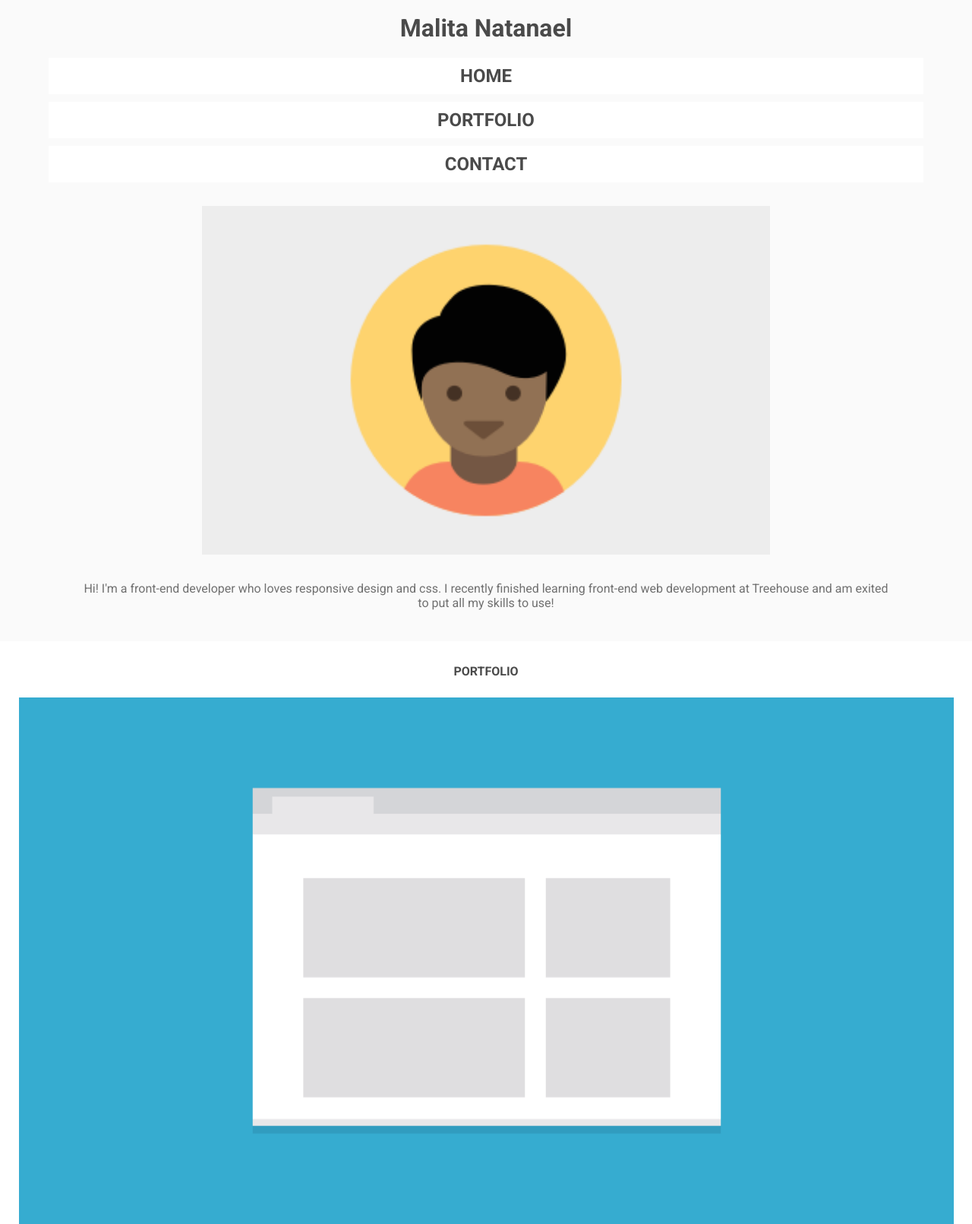
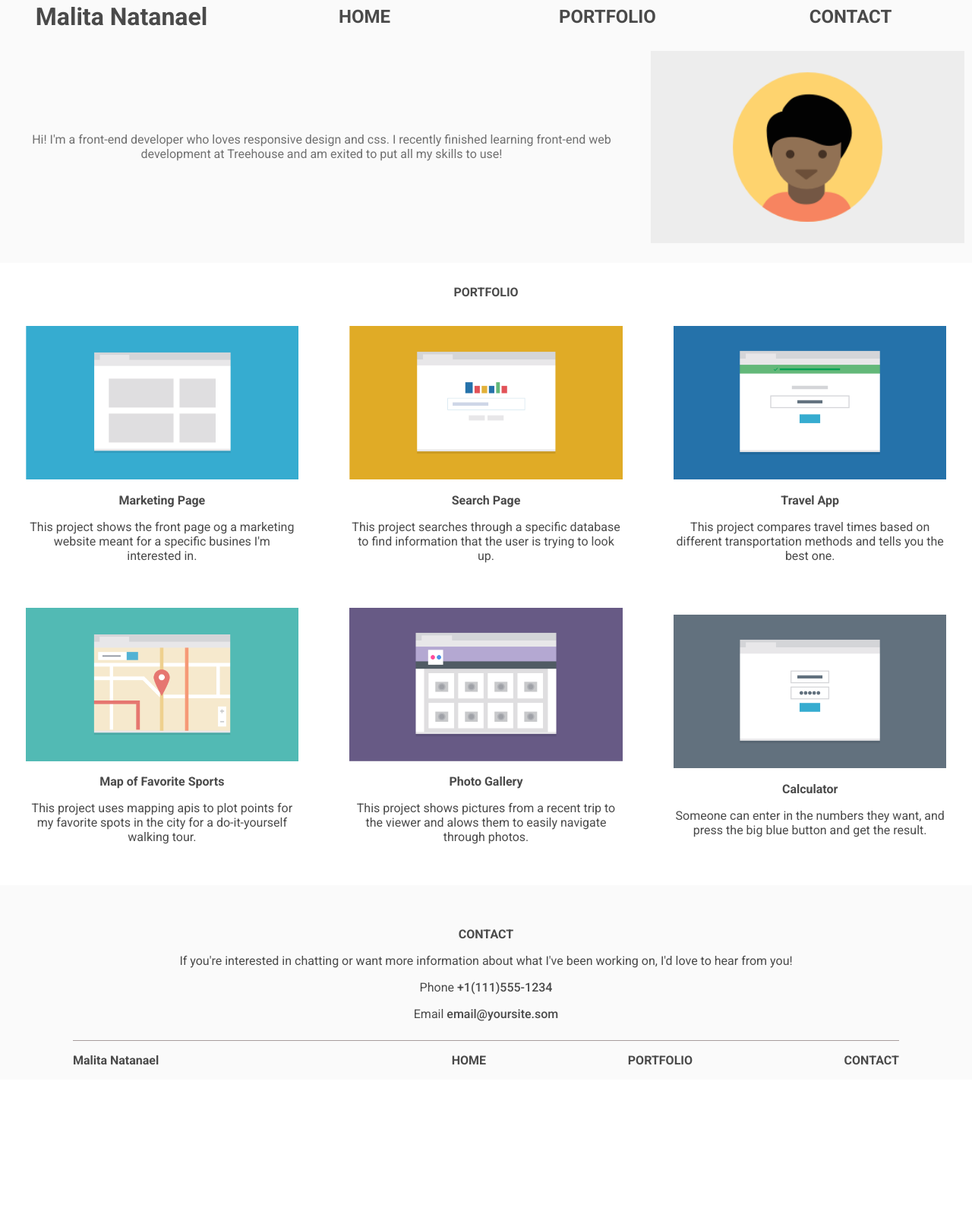
Before and after one commit to nate-mal/first_responsive_layout, a plain HTML site: page index.html in a window 1280 px wide. Shown: the part 13-1624 px from the top of the page at 76% size. After the commit the page ends 1434 px from the top, so only its background shows below. Drawn offline with Linux system fonts and the light colour scheme.

Commit message:
added media queries

```diff
--- a/css/style.css
+++ b/css/style.css
@@ -33,6 +33,10 @@ h2 {
 ul {
     padding:0;
 }
+section {
+    padding: .5rem 0;
+    margin:.5rem 0;
+}
 /* :::::::::::::::::::::::::::::
          pattern Layout
     ::::::::::::::::::::::::::::*/
@@ -59,6 +63,7 @@ ul {
 .main-nav  ul{
     flex-direction: column;
     align-items: center;
+
 }
 .main-nav li {
     width: 90%;
@@ -94,10 +99,7 @@ header .item:nth-child(2){
 /* :::::::::::::::::::::::::::::
          Portfolio Section Layout
     ::::::::::::::::::::::::::::*/
-section {
-    padding: .5rem 0;
-    margin:.5rem 0;
-}
+
 figure {
     margin: .75rem 1.5rem;
 
@@ -127,17 +129,17 @@ footer a {
     border-top: 1px solid #a79c9c;
 }
 .bottom-nav ul {
-    justify-self: flex-end;
+    justify-content: flex-end;
 
 }
 .bottom-nav li{
      display: none;
      text-align: right;
      flex:1;
-     font-weight: 500;
+     font-weight: 700;
 }
 .bottom-nav li:first-child, .bottom-nav li:last-child {
-    display:inline;
+    display:block;
 }
  .bottom-nav li:first-child {
     margin-right: auto;
@@ -147,13 +149,7 @@ footer .item:last-child {
     padding: 0;
 }
 
-/* :::::::::::::::::::::::::::::
-         Dispaly none
-    ::::::::::::::::::::::::::::*/
 
-.hidden {
-    display:none;
-}
 
 /* :::::::::::::::::::::::::::::
          Media Queris
@@ -161,4 +157,67 @@ footer .item:last-child {
 
     @media screen and (min-width:768px){
 
+        /* :::::::Header:::::::: */
+      .main-nav ul {
+          flex-direction:row;
+          flex-wrap:wrap;
+      }
+      .main-nav li {
+          flex:1;
+          background-color: inherit;
+      }
+      .main-nav li:first-child {
+           flex:1 100%;
+      }
+
+      header .container {
+          flex-direction: row-reverse;
+          justify-content: space-around;
+
+      }
+      header .item {
+          flex: 1;
+      }
+      header .item:last-child{
+          flex: 2;
+      }
+       /* :::::::Portfolio Section:::::::: */
+
+       .portfolio .container {
+                flex-direction: row;
+                flex-wrap: wrap;
+                justify-content: space-around;
+       }
+       .portfolio .container .item {
+           flex:1 calc(50% - 3rem);
+       }
+
+      /* :::::::Footer Section:::::::: */
+         .bottom-nav li {
+             display: block;
+         }
+         .bottom-nav li:last-child {
+             display: none;
+         }
+
     }
+
+    @media screen and (min-width: 1024px) {
+        /* :::::::Header Section:::::::: */
+       .main-nav ul {
+        justify-content: flex-end;
+       }
+       .main-nav li{
+
+           margin:0;
+           padding:0;
+       }
+       .main-nav li:first-child {
+        flex:1;
+        margin-right: auto;
+   }
+    /* :::::::Portfolio Section:::::::: */
+    .portfolio .container .item {
+        flex:1 calc(33% - 4.5rem);
+    }
+    }
--- a/index.html
+++ b/index.html
@@ -11,13 +11,13 @@
     <link href="https://fonts.googleapis.com/css2?family=Roboto:wght@300;400;500;700&display=swap" rel="stylesheet"></head>
 <body>
     <div class="container primary">
-     <header>
+     <header id="top">
        <nav class="main-nav">
            <ul>
                <li>Malita Natanael</li>
-               <li><a href="#">HOME</a></li>
-               <li><a href="#">PORTFOLIO</a></li>
-               <li><a href="#">CONTACT</a></li>
+               <li><a href="#top">HOME</a></li>
+               <li><a href="#port_section">PORTFOLIO</a></li>
+               <li><a href="#contact">CONTACT</a></li>
            </ul>
         </nav>
         <div class="container column center">
@@ -28,10 +28,10 @@
         </div>
 
      </header>
-    <section>
+    <section class="portfolio" id="port_section">
         <h2> PORTFOLIO</h2>
-        <div class="container column">
-                <figure>
+        <div class="container column center">
+                <figure class="item">
                     <img src="images/portfolio-1.png" alt="portfolio-1">
                     <figcaption>
                         <h2>Marketing Page</h2>
@@ -40,7 +40,7 @@
                         </p>
                     </figcaption>
                 </figure>
-                <figure>
+                <figure class="item">
                     <img src="images/portfolio-2.png" alt="portfolio-1">
                     <figcaption>
                         <h2>Search Page</h2>
@@ -49,7 +49,7 @@
                         </p>
                     </figcaption>
                 </figure>
-                <figure>
+                <figure class="item">
                     <img src="images/portfolio-3.png" alt="portfolio-1">
                     <figcaption>
                         <h2>Travel App</h2>
@@ -58,7 +58,7 @@
                         </p>
                     </figcaption>
                 </figure>
-                <figure>
+                <figure class="item">
                     <img src="images/portfolio-4.png" alt="portfolio-1">
                     <figcaption>
                         <h2>Map of Favorite Sports</h2>
@@ -67,7 +67,7 @@
                         </p>
                     </figcaption>
                 </figure>
-                <figure>
+                <figure class="item">
                     <img src="images/portfolio-5.png" alt="portfolio-1">
                     <figcaption>
                         <h2>Photo Gallery</h2>
@@ -76,7 +76,7 @@
                         </p>
                     </figcaption>
                 </figure>
-                <figure>
+                <figure class="item">
                     <img src="images/portfolio-6.png" alt="portfolio-1">
                     <figcaption>
                         <h2>Calculator</h2>
@@ -88,7 +88,7 @@
         </div>
     </section>
 
-    <footer class="container column center stiky">
+    <footer class="container column center stiky" id="contact">
         <div class="item">
           <h2>CONTACT</h2>
           <p>
@@ -101,10 +101,10 @@
         <nav class="bottom-nav stiky item">
             <ul>
                 <li>Malita Natanael</li>
-                <li><a href="#">HOME</a></li>
-                <li><a href="#">PORTFOLIO</a></li>
-                <li><a href="#">CONTACT</a></li>
-                <li><a href="#">BACK TO TOP</a></li>
+                <li><a href="#top">HOME</a></li>
+                <li><a href="#port_section">PORTFOLIO</a></li>
+                <li><a href="#contact">CONTACT</a></li>
+                <li><a href="#top">BACK TO TOP</a></li>
             </ul>
         </nav>
     </footer>
```
